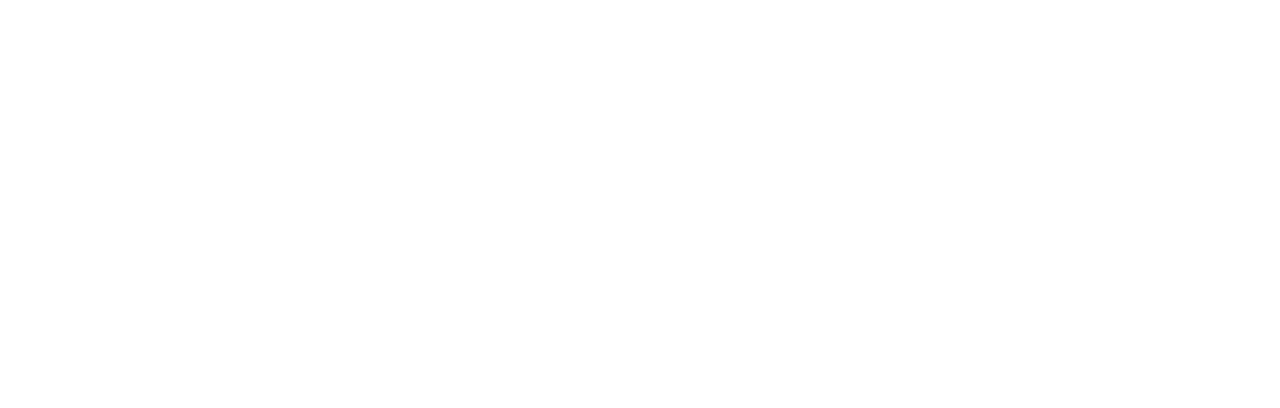
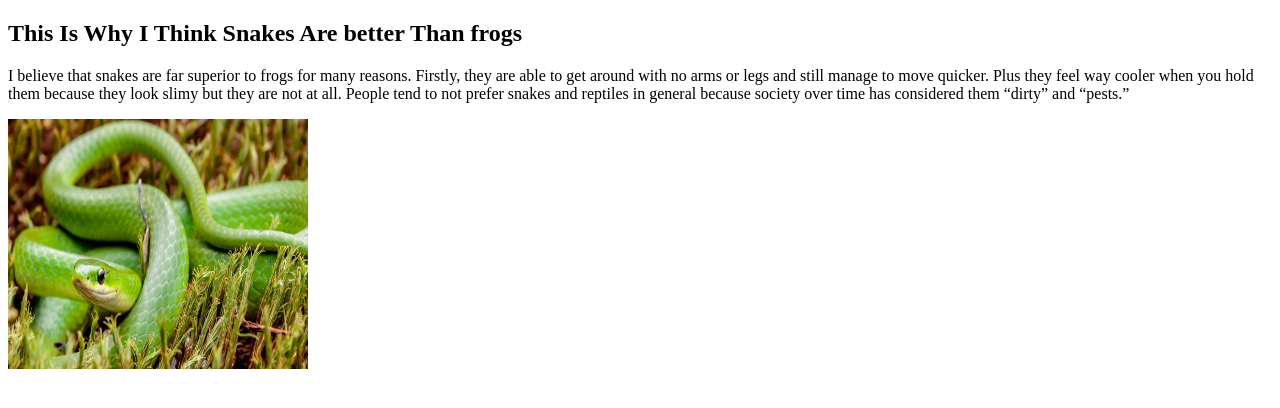
Before and after one commit to vanessa1evangelista/vanessa_and_lidiya_midterm, a plain HTML site: page index.html in a window 1280 px wide. Drawn offline with Linux system fonts and the light colour scheme.

Commit message:
added paragraph and image
added new things

```diff
--- a/index.html
+++ b/index.html
@@ -8,5 +8,18 @@
 </head>
 <body>
 
+ <section>
+    <header>
+<h1>This Is Why I Think Snakes Are better Than frogs</h1>
+
+<p> I believe that snakes are far superior to frogs for many reasons. Firstly, they are able to get around with no arms or legs and still manage to move quicker. Plus they feel way cooler when you hold them because they look slimy but they are not at all. People tend to not prefer snakes and reptiles in general because society over time has considered them “dirty” and “pests.”
+</p>
+</header>
+<img src="images/greensnake.jpeg" alt="greensnake" width="300" height="250">
+ </section>
+
+
+
+
 </body>
 </html>
```
Also changed, not shown: images/greensnake.jpeg (added).
